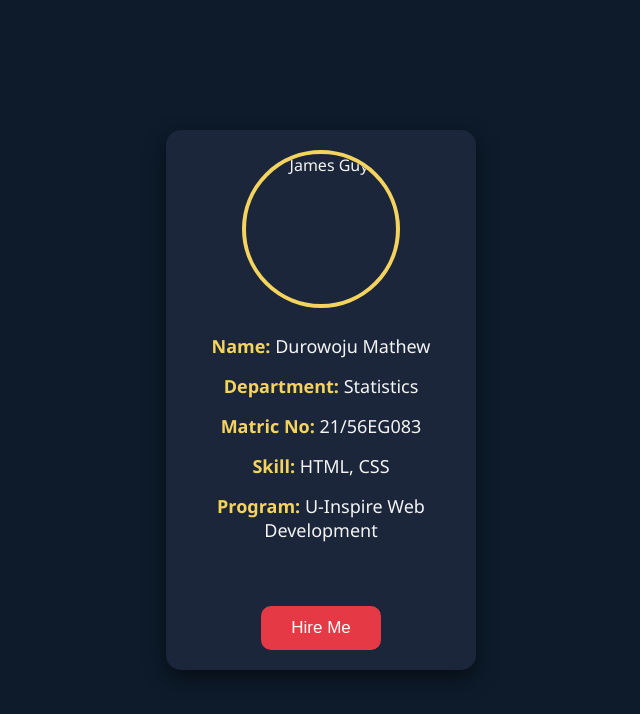
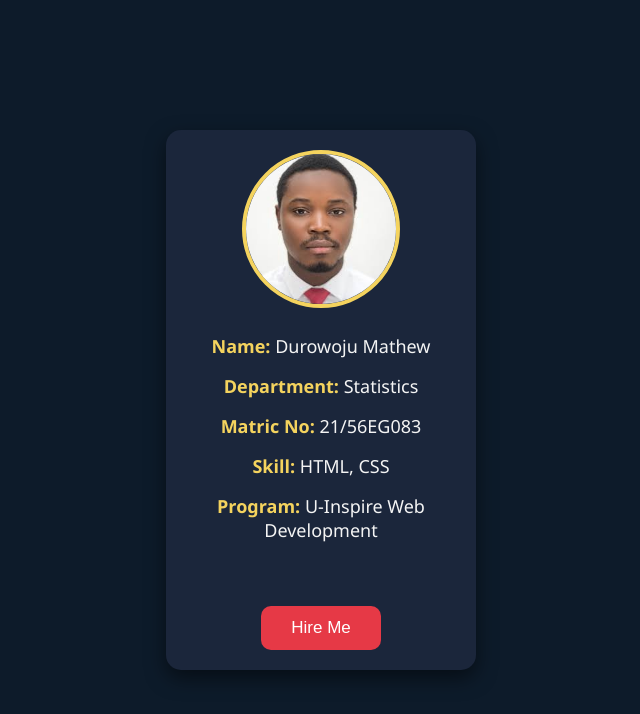
Before and after one commit to Timzy01/second-Assignment, a plain HTML site: page index.html in a window 1280 px wide. Shown: the whole page, without its empty margins (319-959 px from the left). Drawn offline with Linux system fonts and the light colour scheme.

Commit message:
Update index.html

```diff
--- a/index.html
+++ b/index.html
@@ -68,7 +68,7 @@
 <body>
 
   <div class="id-card">
-    <img src="image/second-guy.jpg" alt="James Guy">
+    <img src="second-guy.jpg" alt="James Guy">
 
     <p><span>Name:</span> Durowoju Mathew</p>
     <p><span>Department:</span> Statistics</p>
```
